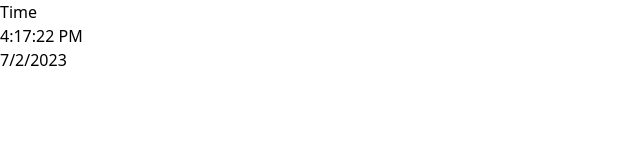
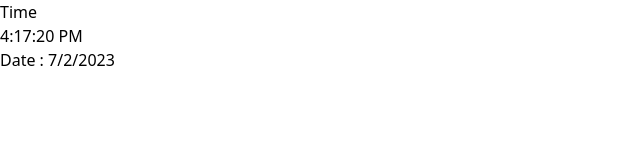
Before and after one commit to sthaSandesh/Digital-Clock, a React (Vite) app: page / in a window 1280 px wide. Shown: the top 160 px of the page, without its empty margins (0-640 px from the left). Built offline with nearby package versions, Linux system fonts and the light colour scheme.

Commit message:
date updated

```diff
--- a/src/components/Clock.jsx
+++ b/src/components/Clock.jsx
@@ -29,7 +29,7 @@ export default function Clock() {
     <div className='relative flex-col flex items-center justify-center text-white font-bold'>
       <div className='text-4xl'>Time</div>
       <div className='text-8xl '>{samaye}</div>
-      <div className='text-4xl'>{miti}</div>
+      <div className='text-4xl pt-4'>Date : {miti}</div>
     </div>
   </div>
 </div>
```
